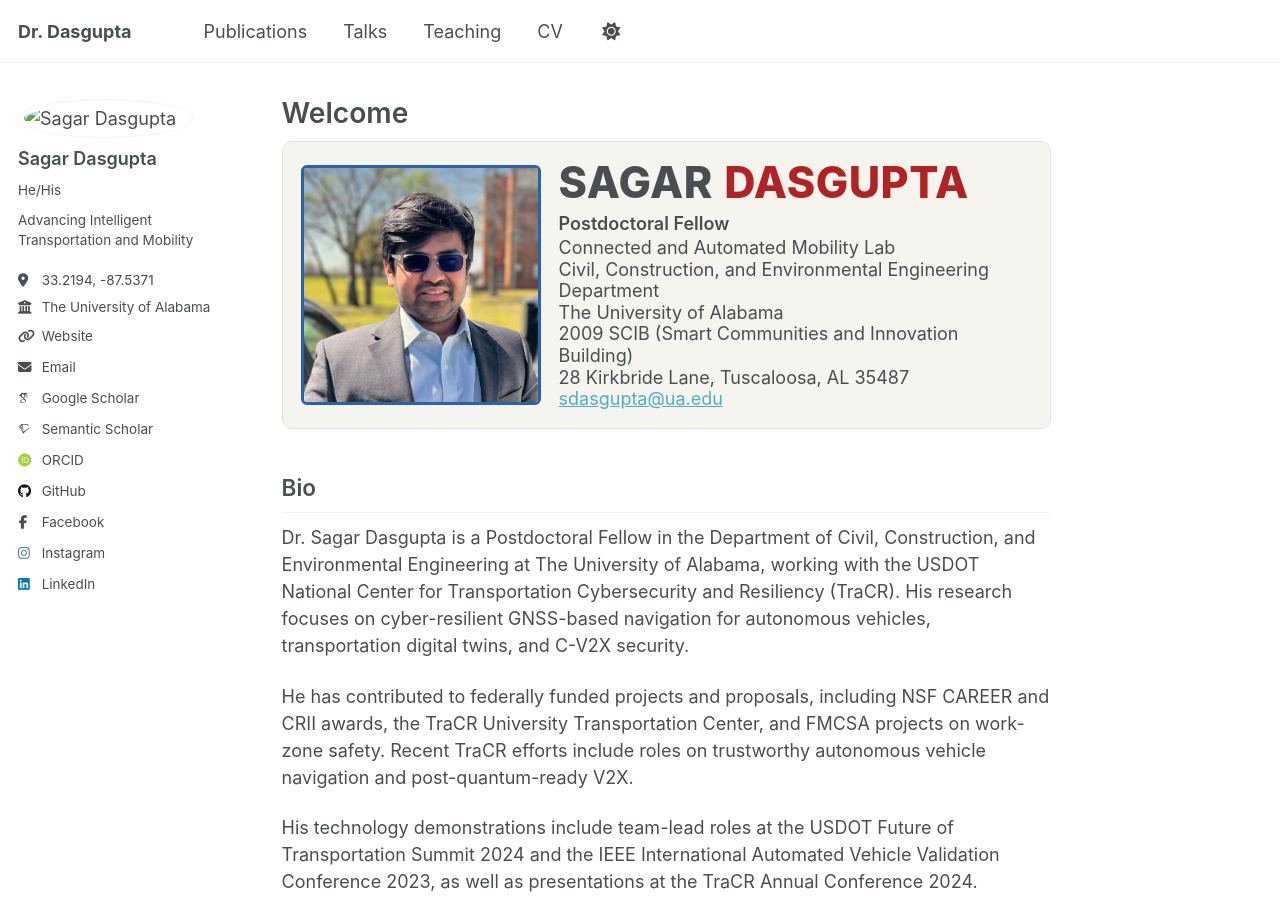
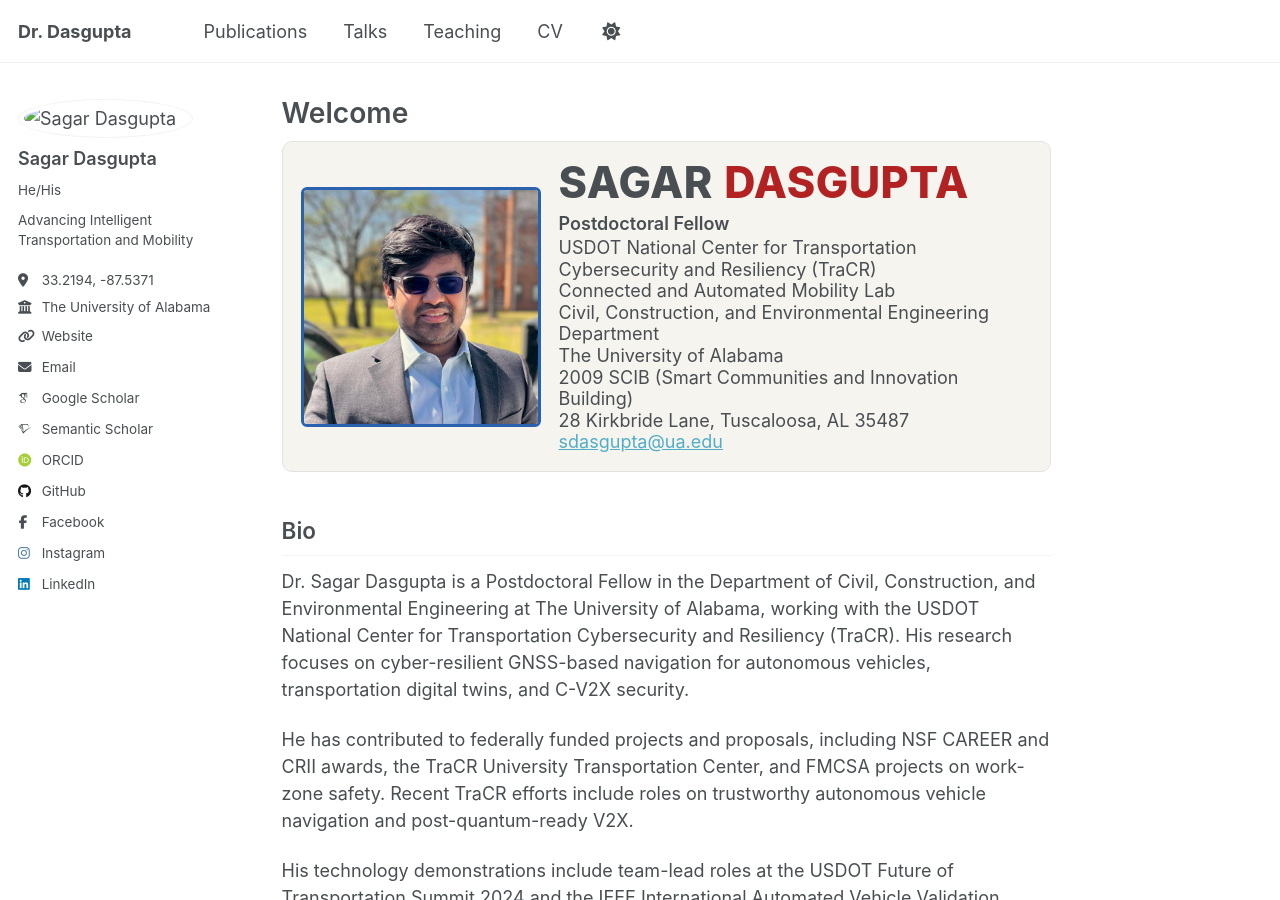
Before and after one commit to s-dasgupta/s-dasgupta.github.io, a Jekyll site: the page built from _pages/about.md, in a window 1280 px wide and 900 px high. Built offline with Jekyll 4.4.1, drawn with Linux system fonts in a browser that asks for light colours; some web fonts are replaced; a script that is not in the unit is left out.

Commit message:
Add affiliation to about page

```diff
--- a/_pages/about.md
+++ b/_pages/about.md
@@ -12,6 +12,7 @@ hero:
   surname: "DASGUPTA"
   title: "Postdoctoral Fellow"
   lines:
+    - 'USDOT National Center for Transportation Cybersecurity and Resiliency (TraCR)'
     - 'Connected and Automated Mobility Lab'
     - 'Civil, Construction, and Environmental Engineering Department'
     - 'The University of Alabama'
```
